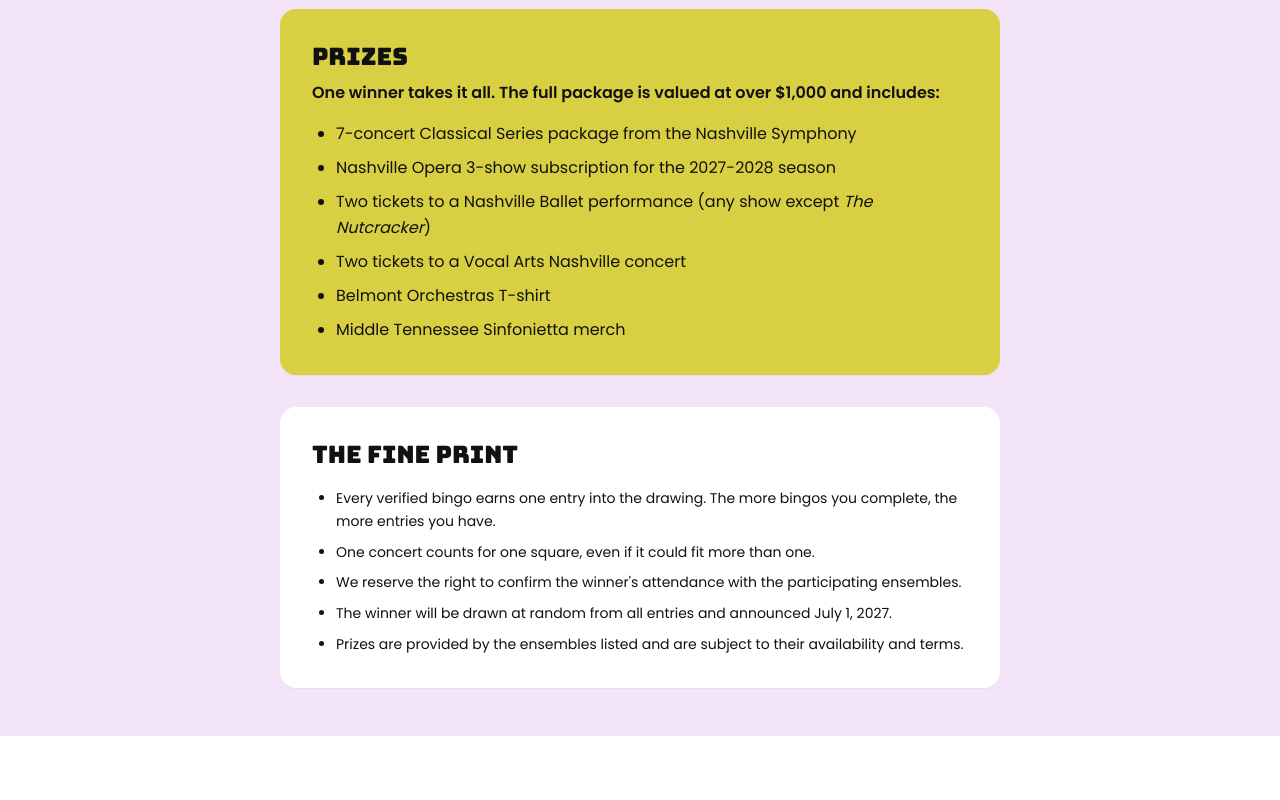
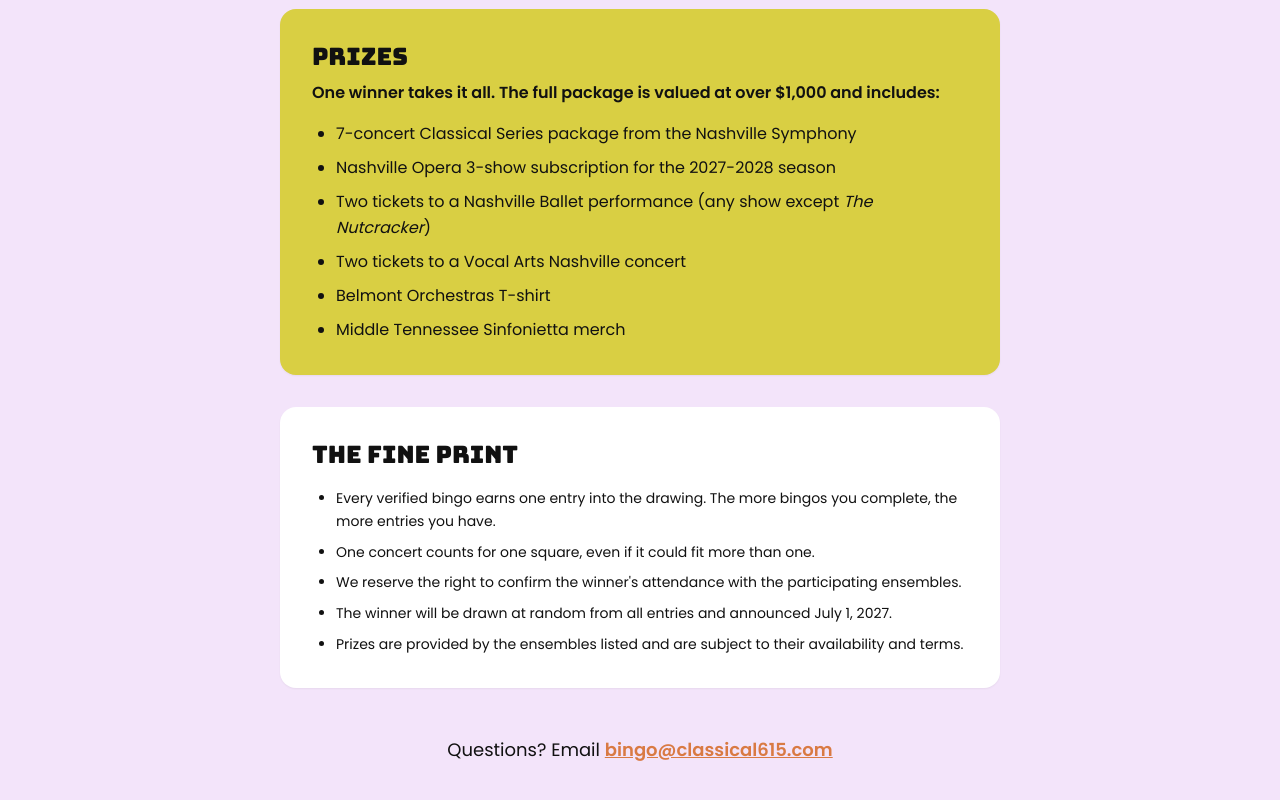
Before and after one commit to classical615/classical615-site, a Next.js app: page /bingo in a window 1280 px wide. Shown: the part 1457-2257 px from the top of the page. Before the commit the page ends 2193 px from the top, so only its background shows below. Built offline with nearby package versions, Linux system fonts and the light colour scheme.

Commit message:
Update page.tsx

```diff
--- a/app/bingo/page.tsx
+++ b/app/bingo/page.tsx
@@ -61,6 +61,8 @@
             <li>Prizes are provided by the ensembles listed and are subject to their availability and terms.</li>
           </ul>
         </div>
+
+        <p className="pt-4 text-center text-lg">Questions? Email <a href="mailto:bingo@classical615.com" className="font-semibold text-orange underline">bingo@classical615.com</a></p>
       </section>
     </div>
   );
```
